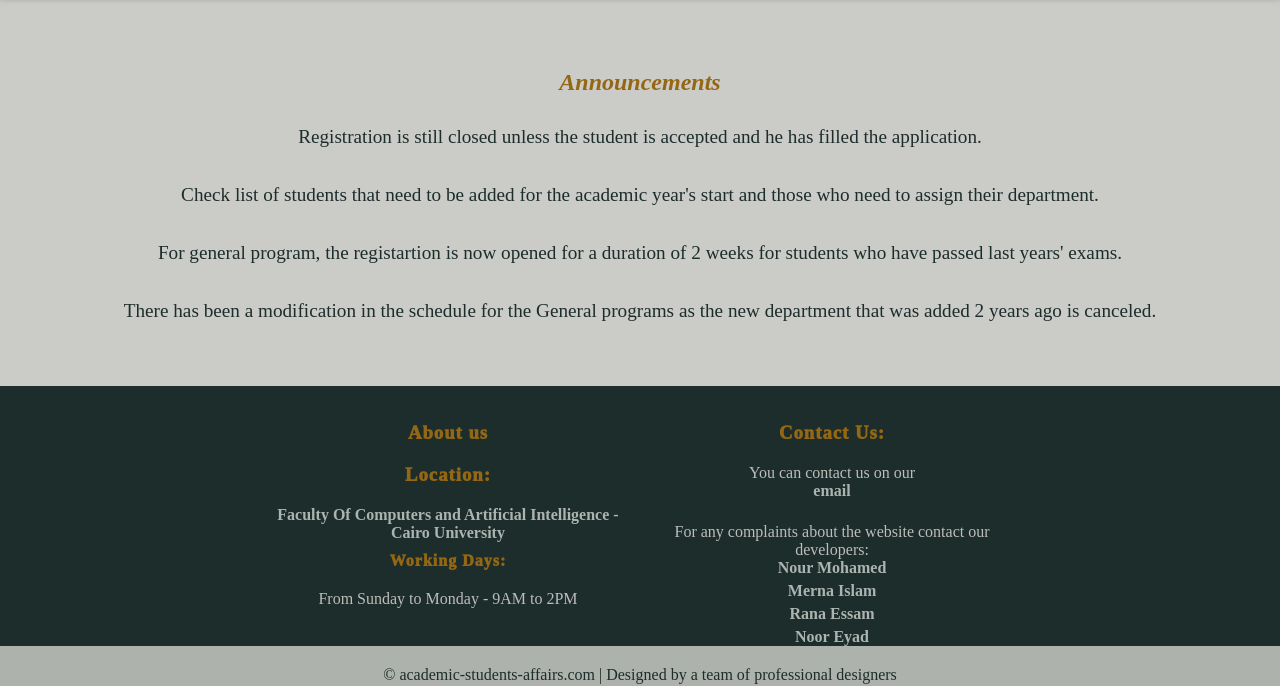
After one commit to RanaEssam03/Student-Affairs, a Django app: page /home/ in a window 1280 px wide. The commit adds this page. Shown: the part 881-1567 px from the top of the page. Run offline with Django 4.2, Linux system fonts and the light colour scheme.

Commit message:
adding 404 screen and home screen

```diff
--- a/Student_Affairs/Student_Affairs/settings.py
+++ b/Student_Affairs/Student_Affairs/settings.py
@@ -23,9 +23,9 @@ BASE_DIR = Path(__file__).resolve().parent.parent
 SECRET_KEY = 'django-insecure-z@y+5233%u1uh2wg5zjp#yo@9xm2sn-j(#8we4z%=kts4*x8(9'
 
 # SECURITY WARNING: don't run with debug turned on in production!
-DEBUG = True
+DEBUG = False
 
-ALLOWED_HOSTS = []
+ALLOWED_HOSTS = ['*']
 
 
 # Application definition
--- /dev/null
+++ b/Student_Affairs/students/static/Home_page.css
@@ -0,0 +1,196 @@
+* {
+  margin: 0;
+  padding: 0;
+  box-sizing: border-box;
+
+}
+
+body {
+  background-color: #cbcbc8;
+  margin: 0;
+}
+
+
+#navBar {
+  background-color: #1c2d2be9;
+  padding: 17px;
+  width: 100%;
+  position: fixed;
+  top: 0;
+  z-index: 1;
+}
+
+img {
+  width: 10%;
+  height: auto;
+  padding-left: 20px;
+}
+
+img {
+  min-width: 122px;
+  min-height: 28.5px;
+}
+
+.link {
+  color: #cbcbc8;
+  float: right;
+  height: 5%;
+  margin-top: 0.3%;
+  margin-right: 64.5px;
+  text-decoration: none;
+  font-size: 14pt;
+  font-family: Verdana, Geneva, Tahoma, sans-serif;
+}
+
+.link:hover {
+  color: #946714;
+}
+
+* {
+  box-sizing: border-box;
+}
+
+.container {
+  width: 100%;
+  height: 110vh;
+  background-image: linear-gradient(rgba(255, 255, 255, 0), rgba(255, 255, 255, 0)), url(../Images/HomePage_background.jpg);
+  background-size: 100%;
+  filter: blur(3px);
+}
+
+.text {
+  margin-top: 70px;
+  margin-bottom: 70px;
+  background-color: rgba(46, 45, 45, 0.705);
+  /* Black w/opacity/see-through */
+  color: #946714;
+  border: 3px solid #cbcbc8;
+  border-radius: 50px;
+  position: absolute;
+  /* for centering on the background image*/
+  top: 50%;
+  left: 50%;
+  transform: translate(-50%, -50%);
+  /* for centering on the backgroun image*/
+  width: 80%;
+  padding: 5px;
+  padding-top: 35px;
+  padding-bottom: 40px;
+  text-align: center;
+}
+
+.content {
+  font-size: x-large;
+  color: #cbcbc8;
+  margin-top: 10px;
+  margin-bottom: 40px;
+}
+
+.content-top {
+  margin-bottom: 10px;
+  font-size: x-large;
+  color: #cbcbc8;
+  margin-top: 10px;
+}
+
+#button-link {
+  color: #cbcbc8;
+  text-decoration: none;
+  padding: 15px 32px;
+  background-color: #1c2d2b;
+  border: none;
+  padding: 15px 32px;
+  border-radius: 50px;
+  font-size: 13px;
+  margin-top: 10px;
+  margin-bottom: 30px;
+  text-align: center;
+  font-family: 'Trebuchet MS', 'Lucida Sans Unicode', 'Lucida Grande', 'Lucida Sans', Arial, sans-serif;
+}
+
+#button-link:hover {
+  background-color: #cbcbc8;
+  cursor: pointer;
+  color: #1c2d2b;
+}
+
+h2 {
+  margin-top: 70px;
+  color: #946714;
+  margin-bottom: 30px;
+  text-align: center;
+}
+
+li {
+  font-size: larger;
+  text-align: center;
+  color: #1c2d2b;
+}
+
+.footer {
+  margin-top: 5%;
+  width: 100%;
+  height: 300px;
+  padding: 100px 20% 100px;
+  color: #bdbdb9;
+  background-color: #1c2d2b;
+  display: flex;
+  align-items: center;
+  box-sizing: border-box;
+  position: absolute;
+
+
+}
+
+.footerLink:hover {
+  color: #946714;
+}
+
+.footer div {
+  text-align: center;
+}
+
+.footer-section-about {
+  float: left;
+  width: 50%;
+}
+
+.footer-section-contact {
+  float: left;
+  width: 50%;
+}
+
+.footer div h3,
+.footer div h4 {
+  font-weight: 1000;
+  margin-bottom: 20px;
+  letter-spacing: 1px;
+  color: #946714;
+}
+
+.footer div h4 {
+  margin-top: 10px;
+
+}
+
+.footerLink {
+  font-weight: 600;
+  display: block;
+  text-decoration: none;
+  color: #acb4b0;
+  margin-bottom: 5px;
+}
+
+
+
+.footer .footer-bottom {
+  background-color: #aeb2ac;
+  color: #1c2d2b;
+  height: 20px;
+  width: 100%;
+  text-align: center;
+  position: absolute;
+  bottom: 0;
+  left: 0;
+  padding: 20px;
+}
--- /dev/null
+++ b/Student_Affairs/students/templates/Home_page.html
@@ -0,0 +1,77 @@
+<!-- @author: Nour Muhammad
+    @Date: 4/3/2023
+    @Description: This is the home page for the student affairs website
+-->
+{% load static %}
+<!DOCTYPE html>
+<html lang="en">
+
+<head>
+  <title> ASA - Home Page</title>
+  <meta charset = "UTF-8">
+  <meta http-equiv="X-UA-Compatible" content = "IE = edge">
+  <meta name = "viewport" conetnt = "width=device-width, initial-scale=1.0">
+  <link rel="stylesheet" href="{% static 'Home_page.css' %}">
+
+</head>
+
+<body>
+  <nav id="navBar">
+    <a href="../Home_page/Homa_page.html"><img src="../Images/logo-color2.png" alt="Website logo" style="text-align: start"></a>
+    <a href="../view_student_screen/view_student_screen.html" class="link">View</a>
+    <a href="../search/search.html" class="link">Search</a>
+    <a href="../add_student/add_student_screen.html" class="link">Add</a>
+    <a href="../Home_page/Homa_page.html" class="link">Home</a>
+    </nav>
+<div class = "container"></div>
+    <div class = "text">
+    <h1>Welcome, ASA Community</h1>
+    <p class = "content-top">Hope you're having a good day full of potential for work.</p>
+    <p class = "content">Please, don't forget to check today's announcements.</p>
+    <b><a id="button-link" href="#ann"> View Announcements</a></b>
+</div>
+<div>
+  <ol>
+    <h2 id ="ann"><i>Announcements</i></h2>
+    <li>Registration is still closed unless the student is accepted and he has filled the application.</li>
+    <br><br>
+    <li>Check list of students that need to be added for the academic year's start and those who need to assign their department.</li>
+    <br>
+    <br>
+    <li>For general program, the registartion
+      is now opened for a duration of 2 weeks for students who have passed last years' exams.</li>
+      <br>
+      <br>
+      <li>There has been a modification in the schedule for the General
+        programs as the new department that was added 2 years ago is canceled. </li>
+
+
+  </ol>
+</div>
+<div class="footer">
+  <div class="footer-content">
+    <div class="footer-section-about">
+      <h3>About us</h3>
+      <h3>Location:</h3>
+      <p><a class="footerLink" href="https://www.google.com/maps/place/Faculty+of+Computers+and+Artificial+Intelligence+-+Cairo+University/@30.0313294,31.2085304,810m/data=!3m2!1e3!4b1!4m6!3m5!1s0x145846d0b807627d:0xb2a6ce4702edc3da!8m2!3d30.0313294!4d31.2107191!16s%2Fg%2F1yw0_wjgc">
+        Faculty Of Computers and Artificial Intelligence - Cairo University</a></p>
+      <h4>Working Days:</h4>
+      <p>From Sunday to Monday - 9AM to 2PM</p>
+    </div>
+    <div class="footer-section-contact">
+      <h3>Contact Us:</h3>
+        You can contact us on our<a class="footerLink" href="mailto:nooreyadd39@gmail.com">email</a><br>
+        For any complaints about the website contact our developers:
+        <a class="footerLink" href="mailto:nourmuhammad835@gmail.com">Nour Mohamed</a>
+        <a class="footerLink" href="mailto:mernaislam39@gmail.com">Merna Islam</a>
+        <a class="footerLink" href="mailto:ranaessam03@gmail.com">Rana Essam</a>
+        <a class="footerLink" href="mailto:nooreyadd39@gmail.com">Noor Eyad</a>
+    </div>
+  </div>
+  <div class="footer-bottom">
+    &copy; academic-students-affairs.com | Designed by a team of professional designers
+  </div>
+</div>
+</body>
+
+</html>
--- a/Student_Affairs/students/urls.py
+++ b/Student_Affairs/students/urls.py
@@ -1,10 +1,11 @@
 from django.urls import path
 from . import views
+
 
 urlpatterns = [
     path('', views.main, name='main'),
     path('allstudents/studentInfo/<int:id>', views.studentInfo, name='studentInfo'),
     path('allstudents/editStudent/<int:id>', views.editStudent, name='editStudent'),
+    path('home/', views.home, name='home'),
     path('allstudents/', views.allstudents, name='allstudents'),
-
 ]
--- a/Student_Affairs/students/views.py
+++ b/Student_Affairs/students/views.py
@@ -30,3 +30,8 @@ def editStudent(request, id):
 def main(request):
   template = loader.get_template('main_screen.html')
   return HttpResponse(template.render())
+
+
+def home(request):
+  template = loader.get_template('Home_page.html')
+  return HttpResponse(template.render())
```
Also changed, not shown: Student_Affairs/students/static/error_screen.css (added, +33 -0 lines), Student_Affairs/students/templates/404.html (added, +21 -0 lines), Student_Affairs/students/templates/main_screen.html (+4 -4 lines).
